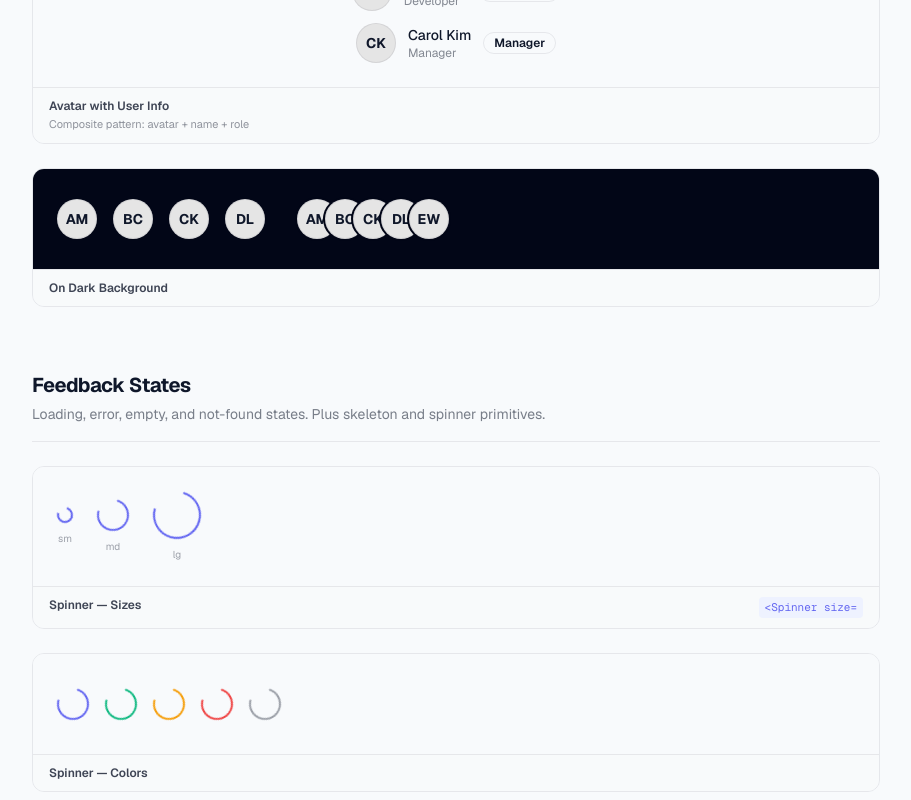
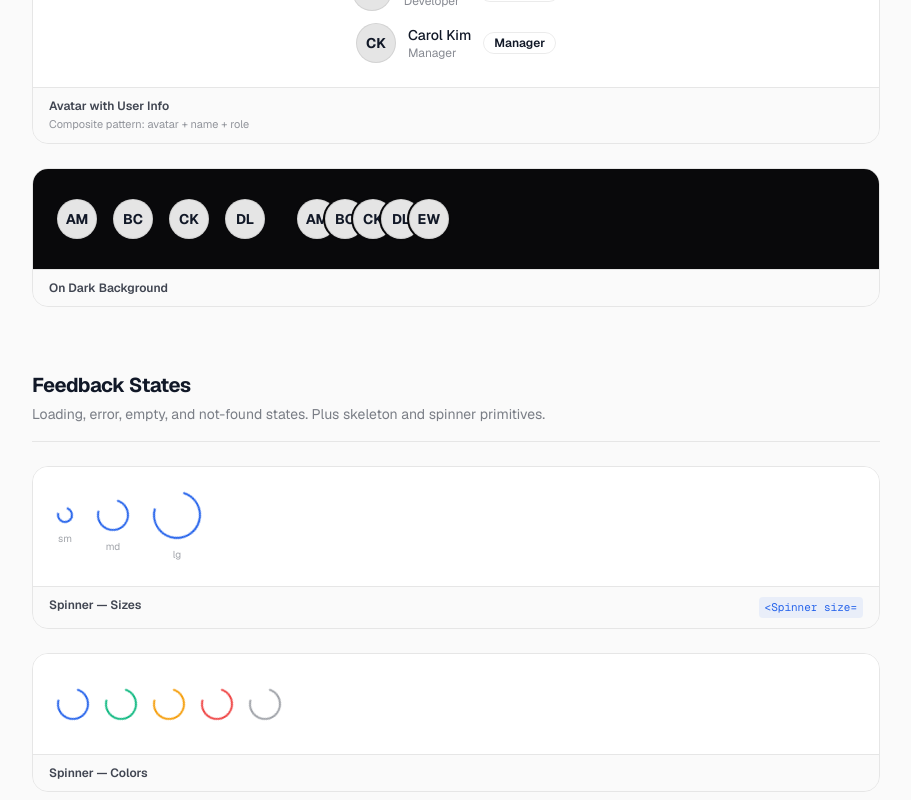
Before and after one commit to TenshiiSamaa/mdafha.my.id, a Next.js app: page /playground in a window 1280 px wide. Shown: the part 10900-11700 px from the top of the page, without its empty margins (304-1215 px from the left). Built offline with nearby package versions, Linux system fonts and the light colour scheme.

Commit message:
feat(theme): standardize official design tokens

```diff
--- a/app/globals.css
+++ b/app/globals.css
@@ -28,6 +28,15 @@
   --color-card-bg: var(--card-bg);
   --color-card-border: var(--card-border);
 
+  /* Accent Colors */
+  --color-accent-1: var(--accent1);
+  --color-accent-1-hover: var(--accent1-hover);
+  --color-accent-1-glow: var(--accent1-glow);
+
+  --color-accent-2: var(--accent2);
+  --color-accent-2-hover: var(--accent2-hover);
+  --color-accent-2-glow: var(--accent2-glow);
+
   /* ── Border Radius ──────────────────────────────────── */
   --radius-sm: var(--radius-sm-raw);
   --radius-md: var(--radius-md-raw);
@@ -43,79 +52,107 @@
 }
 
 :root {
-  /* ── Light Mode Colors ──────────────────────────────── */
-  --background: #f8fafc; /* Slate 50 */
-  --foreground: #0f172a; /* Slate 900 */
+  /* ── Light Mode Colors (Zinc Neutral) ───────────────── */
+  --background: #fafafa;
+  --foreground: #111827;
+  --surface: #ffffff;
+  --card-bg: rgba(255, 255, 255, 0.85);
+  --card-border: rgba(0, 0, 0, 0.08);
+  --border: rgba(0, 0, 0, 0.08);
+  --primary: #3f3f46;
+  --primary-foreground: #ffffff;
+  --secondary: #f3f4f6;
+  --muted: #f3f4f6;
+  --muted-foreground: rgba(0, 0, 0, 0.60);
 
-  --primary-50: #eef2ff;
-  --primary-100: #e0e7ff;
-  --primary-500: #6366f1; /* Indigo 500 */
-  --primary-600: #4f46e5; /* Indigo 600 */
-  --primary-700: #4338ca; /* Indigo 700 */
+  --status-success: #10b981;
+  --status-warning: #f59e0b;
+  --status-error: #ef4444;
 
-  --neutral-50: #f8fafc;
-  --neutral-100: #f1f5f9;
-  --neutral-800: #1e293b;
-  --neutral-900: #0f172a;
-  --neutral-950: #020617;
+  /* Primary Scale Maps to Accent 1 (Marine Deep) */
+  --primary-50: rgba(37, 99, 235, 0.08);
+  --primary-100: rgba(37, 99, 235, 0.15);
+  --primary-500: #2563eb;
+  --primary-600: #1d4ed8;
+  --primary-700: #1e40af;
 
-  --status-success: #10b981; /* Emerald 500 */
-  --status-warning: #f59e0b; /* Amber 500 */
-  --status-error: #ef4444;   /* Red 500 */
+  --neutral-50: #ffffff;
+  --neutral-100: #f3f4f6;
+  --neutral-800: #27272a;
+  --neutral-900: #18181b;
+  --neutral-950: #09090b;
 
-  --card-bg: rgba(255, 255, 255, 0.7);
-  --card-border: rgba(15, 23, 42, 0.08);
+  /* Accent Colors */
+  --accent1: #2563eb;
+  --accent1-hover: #1d4ed8;
+  --accent1-glow: rgba(37, 99, 235, 0.18);
 
-  --scrollbar-track: #f1f5f9;
-  --scrollbar-thumb: #cbd5e1;
-  --scrollbar-thumb-hover: #94a3b8;
+  --accent2: #7c3aed;
+  --accent2-hover: #6d28d9;
+  --accent2-glow: rgba(124, 58, 237, 0.18);
+
+  --scrollbar-track: #f3f4f6;
+  --scrollbar-thumb: #d4d4d8;
+  --scrollbar-thumb-hover: #a1a1aa;
 
   /* ── Border Radius Scale ────────────────────────────── */
   --radius-sm-raw: 0.25rem;  /* 4px  */
   --radius-md-raw: 0.5rem;   /* 8px  */
-  --radius-lg-raw: 0.75rem;  /* 12px */
+  --radius-lg-raw: 1rem;     /* 16px */
   --radius-xl-raw: 1rem;     /* 16px */
 
   /* ── Shadow Scale (light) ───────────────────────────── */
   --shadow-sm-raw:  0 1px 2px 0 rgba(0, 0, 0, 0.05);
   --shadow-md-raw:  0 4px 6px -1px rgba(0, 0, 0, 0.1), 0 2px 4px -2px rgba(0, 0, 0, 0.1);
   --shadow-lg-raw:  0 10px 15px -3px rgba(0, 0, 0, 0.1), 0 4px 6px -4px rgba(0, 0, 0, 0.1);
-  --shadow-glow-raw: 0 0 20px rgba(99, 102, 241, 0.15);
+  --shadow-glow-raw: 0 0 20px rgba(37, 99, 235, 0.15);
 }
 
 .dark {
-  /* ── Dark Mode Colors ───────────────────────────────── */
-  --background: #030712; /* Gray 950 */
-  --foreground: #f9fafb; /* Gray 50 */
+  /* ── Dark Mode Colors (Porcelain White) ─────────────── */
+  --background: #090d16;
+  --foreground: #f9fafb;
+  --surface: #111827;
+  --card-bg: rgba(17, 24, 39, 0.60);
+  --card-border: rgba(255, 255, 255, 0.06);
+  --border: rgba(255, 255, 255, 0.06);
+  --primary: #ffffff;
+  --primary-foreground: #090d16;
+  --secondary: #1f2937;
+  --muted: #1f2937;
+  --muted-foreground: rgba(255, 255, 255, 0.50);
 
-  --primary-50: #0f172a;
-  --primary-100: #1e293b;
-  --primary-500: #6366f1;
-  --primary-600: #4f46e5;
-  --primary-700: #4338ca;
+  /* Primary Scale Maps to Accent 1 (Marine Deep) */
+  --primary-50: rgba(37, 99, 235, 0.15);
+  --primary-100: rgba(37, 99, 235, 0.25);
+  --primary-500: #2563eb;
+  --primary-600: #1d4ed8;
+  --primary-700: #1e40af;
 
-  --neutral-50: #030712;
-  --neutral-100: #0b0f19;
-  --neutral-800: #f1f5f9;
-  --neutral-900: #f8fafc;
+  --neutral-50: #111827;
+  --neutral-100: #1f2937;
+  --neutral-800: #f3f4f6;
+  --neutral-900: #f9fafb;
   --neutral-950: #ffffff;
 
-  --status-success: #10b981;
-  --status-warning: #f59e0b;
-  --status-error: #ef4444;
+  /* Accent Colors */
+  --accent1: #2563eb;
+  --accent1-hover: #1d4ed8;
+  --accent1-glow: rgba(37, 99, 235, 0.18);
 
-  --card-bg: rgba(3, 7, 18, 0.6);
-  --card-border: rgba(255, 255, 255, 0.05);
+  --accent2: #7c3aed;
+  --accent2-hover: #6d28d9;
+  --accent2-glow: rgba(124, 58, 237, 0.18);
 
-  --scrollbar-track: #0b0f19;
+  --scrollbar-track: #111827;
   --scrollbar-thumb: #1f2937;
   --scrollbar-thumb-hover: #374151;
 
-  /* ── Shadow Scale (dark — softer, glowy) ────────────── */
+  /* ── Shadow Scale (dark) ────────────────────────────── */
   --shadow-sm-raw:  0 1px 2px 0 rgba(0, 0, 0, 0.4);
   --shadow-md-raw:  0 4px 6px -1px rgba(0, 0, 0, 0.5), 0 2px 4px -2px rgba(0, 0, 0, 0.4);
   --shadow-lg-raw:  0 10px 15px -3px rgba(0, 0, 0, 0.6), 0 4px 6px -4px rgba(0, 0, 0, 0.5);
-  --shadow-glow-raw: 0 0 30px rgba(99, 102, 241, 0.25);
+  --shadow-glow-raw: 0 0 30px rgba(37, 99, 235, 0.25);
 }
 
 /* ── Base Body Styles ─────────────────────────────────── */
--- a/lib/tokens.ts
+++ b/lib/tokens.ts
@@ -11,7 +11,7 @@
 export const RADIUS = {
   sm: "0.25rem",   // 4px  — untuk badge, tag kecil
   md: "0.5rem",    // 8px  — untuk input, button
-  lg: "0.75rem",   // 12px — untuk card, panel
+  lg: "1rem",      // 16px — untuk card, panel
   xl: "1rem",      // 16px — untuk modal, dialog besar
   full: "9999px",  // untuk pill, avatar
 } as const;
@@ -22,8 +22,9 @@ export const SHADOW = {
   sm: "0 1px 2px 0 rgba(0, 0, 0, 0.05)",
   md: "0 4px 6px -1px rgba(0, 0, 0, 0.1), 0 2px 4px -2px rgba(0, 0, 0, 0.1)",
   lg: "0 10px 15px -3px rgba(0, 0, 0, 0.1), 0 4px 6px -4px rgba(0, 0, 0, 0.1)",
-  glow: "0 0 20px rgba(99, 102, 241, 0.15)",
-  glowDark: "0 0 30px rgba(99, 102, 241, 0.25)",
+  xl: "0 20px 25px -5px rgba(0, 0, 0, 0.1), 0 8px 10px -6px rgba(0, 0, 0, 0.1)",
+  glow: "0 0 20px rgba(37, 99, 235, 0.15)",
+  glowDark: "0 0 30px rgba(37, 99, 235, 0.25)",
 } as const;
 
 // ── Spacing (base 4px grid) ─────────────────────────────────────────────────
```
